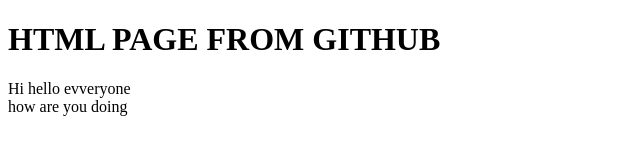
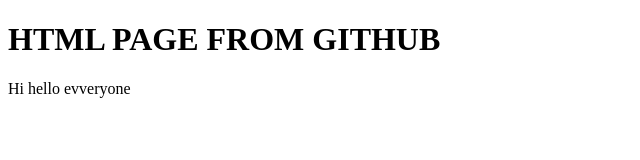
Before and after one commit to AayushKumar2000/testCloud, a website: page index.html in a window 1280 px wide. Shown: the whole page, without its empty margins (0-640 px from the left). Drawn offline with Linux system fonts and the light colour scheme.

Commit message:
line removed

```diff
--- a/index.html
+++ b/index.html
@@ -5,7 +5,7 @@
 <h1>HTML PAGE FROM GITHUB</h1>
 <div>
  <div>Hi hello evveryone </div>
- <div>how are you doing</div>
+
 
 </div>
 </body>
```
